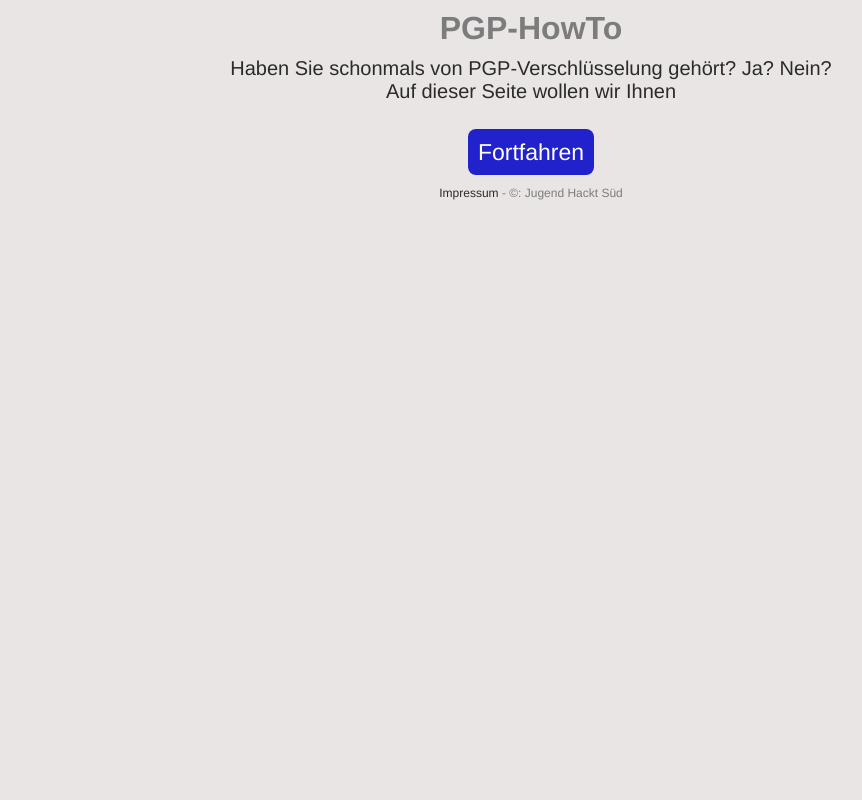
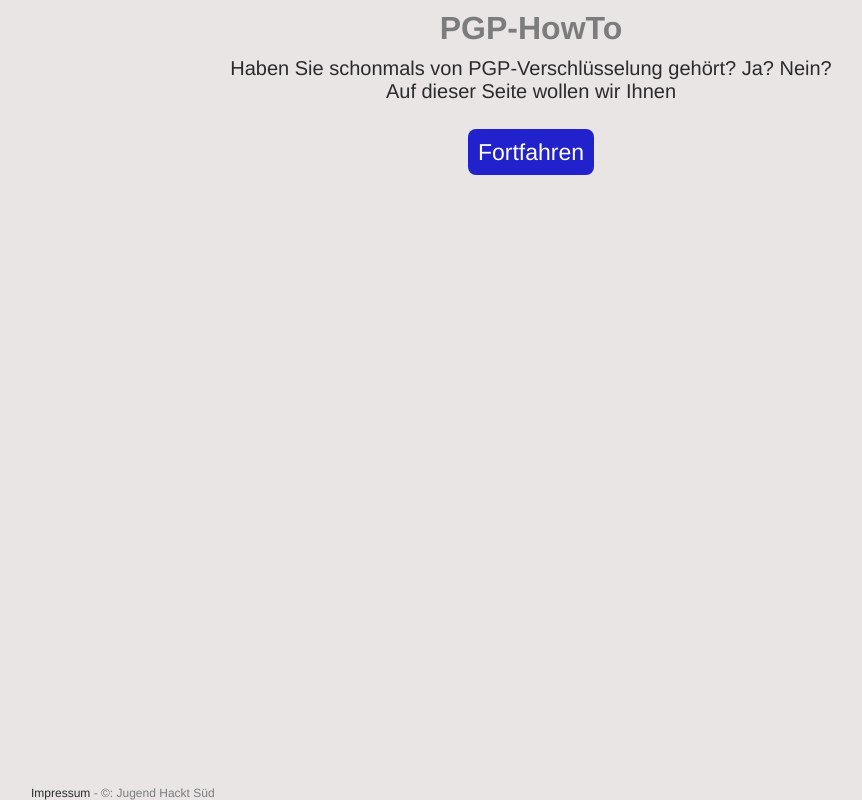
Before and after one commit to Jugendhackt/HowToPGP, a PHP site: page / in a window 1280 px wide. Shown: the whole page, without its empty margins (109-971 px from the left). Run offline with PHP 8.4, Linux system fonts and the light colour scheme; some libraries are stand-ins or nearby versions.

Commit message:
Footer0.9

```diff
--- a/templates/style.css
+++ b/templates/style.css
@@ -72,3 +72,11 @@ a.button {
 .question img:hover {
  transform: scale(1.2);
 }
+#footer {
+    position:fixed;
+    bottom:0px;
+    allgin:center;
+
+#content_container {
+    padding-bottom:3em;
+}
```
